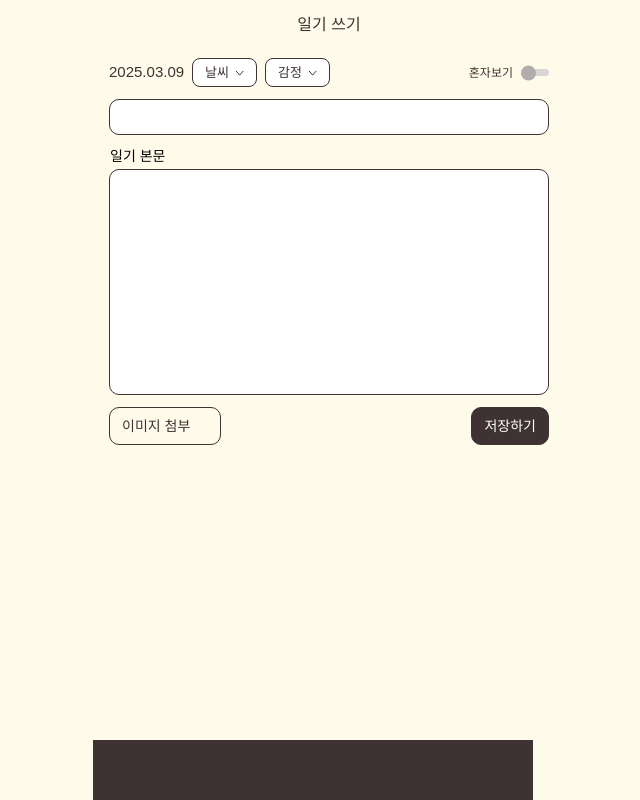
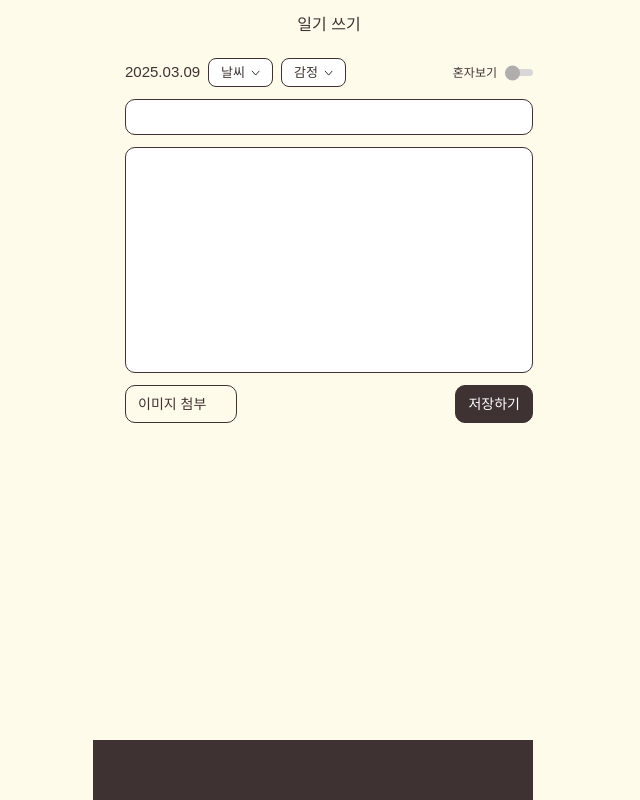
Before and after one commit to FRONTENDBOOTCAMP-12th/2gether-kongtteok, a React (Vite) app: page /diaryWrite in a window 1280 px wide. Shown: the whole page, without its empty margins (311-951 px from the left). Built offline with nearby package versions, Linux system fonts and the light colour scheme; some icons are missing; a web font is replaced by a local one.

Commit message:
🐛 fix: 일기 쓰기 화면 textarea label 숨김
#38

```diff
--- a/src/pages/DiaryWrite/index.tsx
+++ b/src/pages/DiaryWrite/index.tsx
@@ -21,7 +21,7 @@ function DiaryWrite({ date }: DiaryWriteProps) {
     <div id="wrap" className="max-w-kong m-auto pb-15">
       <Header title="일기 쓰기" isLeftIcon isRightIcon />
 
-      <main>
+      <main className="px-4">
         <div className="flex flex-col gap-y-3">
           <div className="flex flex-row justify-between items-center mt-2">
             <div className="flex flex-row gap-x-2 items-center">
@@ -38,7 +38,7 @@ function DiaryWrite({ date }: DiaryWriteProps) {
           <InputText labelText="제목" labelHidden />
           <div className="relative">
             <AttachFile label="이미지 첨부" className="mr-auto" >
-              <Textarea label="일기 본문" className='h-50' />
+              <Textarea label="일기 본문" labelHidden className='h-50' />
             </AttachFile>
             <Button inlineSize='fit' className="absolute right-0 bottom-0">저장하기</Button>
           </div>
```
